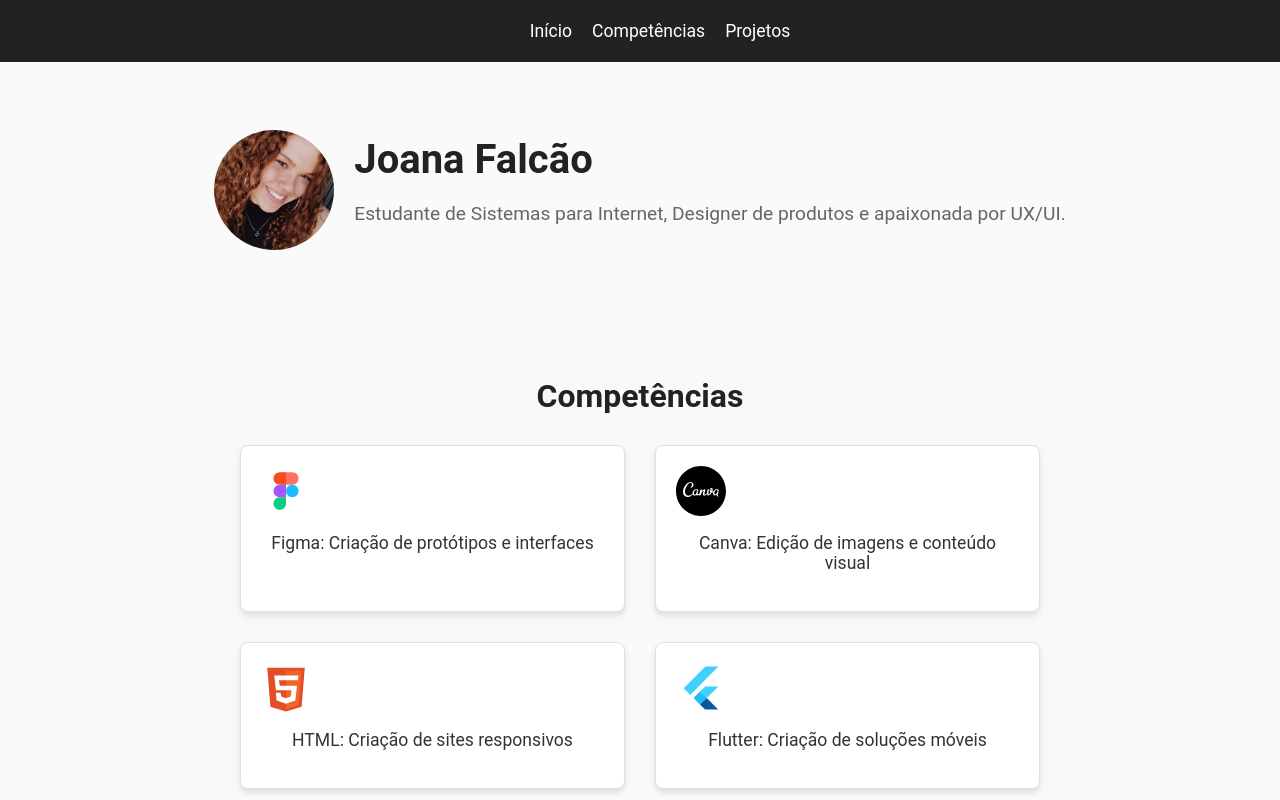
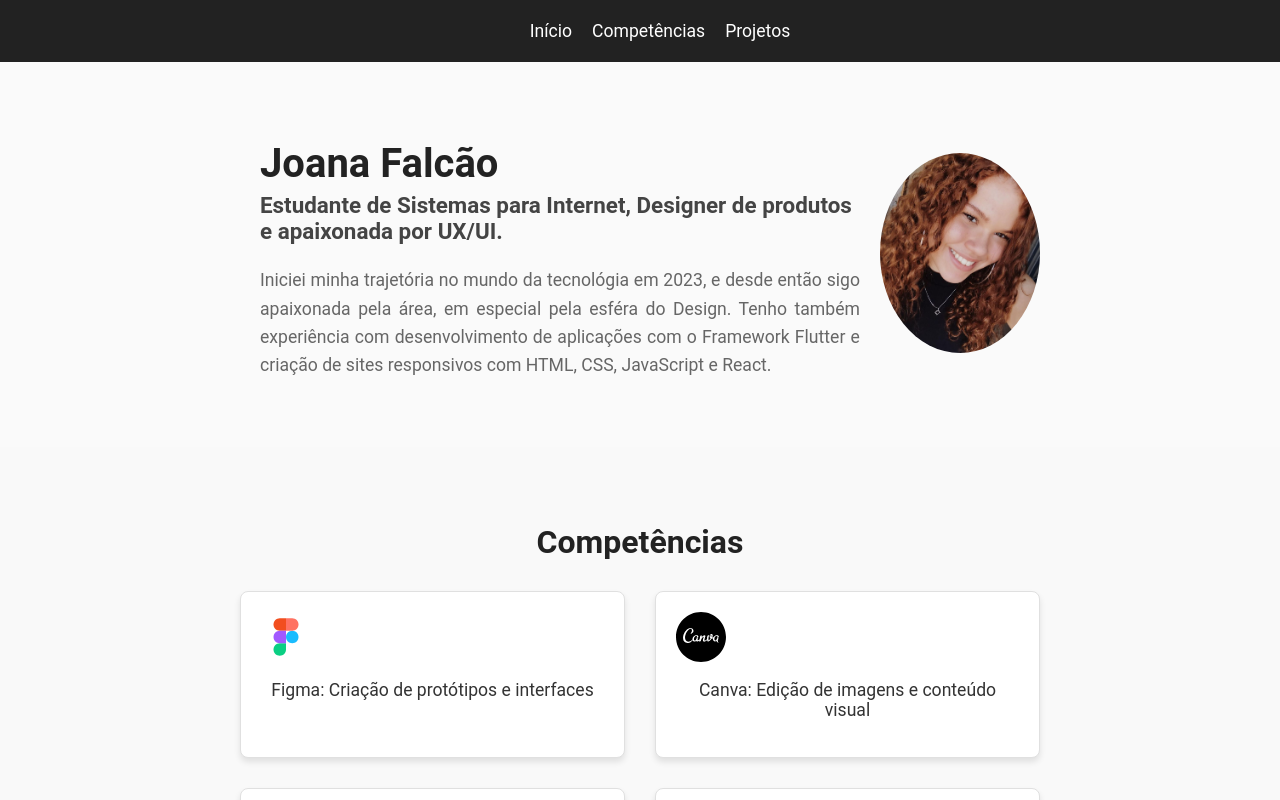
Before and after one commit to joanafalcaos/meu-portfolio, a React (Create React App) app: page / in a window 1280 px wide. Shown: the top 800 px of the page. Built offline with nearby package versions, Linux system fonts and the light colour scheme.

Commit message:
Ajustando o texto e imagem do sobre

```diff
--- a/src/componentes/Sobre.css
+++ b/src/componentes/Sobre.css
@@ -1,33 +1,75 @@
-/* src/components/Sobre.css */
 .sobre {
+  padding: 50px 20px;
   text-align: center;
-  padding: 50px 0;
+  display: flex;
+  flex-direction: column;
+  align-items: center;
 }
 
 .sobre-container {
-  display: flex;           /* Usar Flexbox para alinhar os itens */
-  align-items: center;    /* Alinhar verticalmente ao centro */
-  justify-content: center; /* Centralizar o conteúdo */
+  display: flex;
+  flex-direction: column;
+  align-items: center;
+  max-width: 800px;
+  margin: 0 auto;
+  text-align: left;
 }
+
 
 .profile-pic {
   border-radius: 50%;
-  width: 120px;  /* Ajuste o tamanho conforme necessário */
-  height: 120px; /* Ajuste o tamanho conforme necessário */
+  width: 150px;
+  height: 150px;
   object-fit: cover;
-  margin-right: 20px; /* Espaçamento entre a imagem e o texto */
-}
-
-.sobre-texto {
-  text-align: left; /* Alinhar o texto à esquerda */
+  margin-bottom: 20px;
+  order: 2;
 }
 
 h1 {
   font-size: 2.5rem;
-  margin: 0; /* Remover margem para um melhor alinhamento */
+  margin: 0;
 }
 
-p {
-  font-size: 1.2rem;
+.sobre-texto {
+  margin-top: 10px;
+  padding: 0 20px;
+}
+
+.sobre-texto p:first-of-type {
+  font-size: 1.4rem;
+  font-weight: bold;
+  color: #444;
+  margin-top: 5px;
+}
+
+.sobre-texto p:nth-of-type(2) {
+  font-size: 1.1rem;
   color: #666;
+  line-height: 1.6;
+  text-align: justify;
+  margin-top: 15px;
 }
+
+/* Responsividade */
+@media (min-width: 768px) {
+  .sobre-container {
+      flex-direction: row;
+      justify-content: space-between;
+      align-items: center;
+  }
+
+  .sobre-texto {
+      order: 1;
+      text-align: left;
+  }
+
+  .profile-pic {
+    border-radius: 50%;
+    width: 200px;
+    height: 200px;
+    object-fit: cover;
+    margin-bottom: 20px;
+    order: 2;
+}
+
+}
--- a/src/componentes/Sobre.js
+++ b/src/componentes/Sobre.js
@@ -11,6 +11,7 @@ const Sobre = () => {
         <div className="sobre-texto">
           <h1>Joana Falcão</h1>
           <p>Estudante de Sistemas para Internet, Designer de produtos e apaixonada por UX/UI.</p>
+          <p> Iniciei minha trajetória no mundo da tecnológia em 2023, e desde então sigo apaixonada pela área, em especial pela esféra do Design. Tenho também experiência com desenvolvimento de aplicações com o Framework Flutter e criação de sites responsivos com HTML, CSS, JavaScript e React.</p>
         </div>
       </div>
     </section>
```
